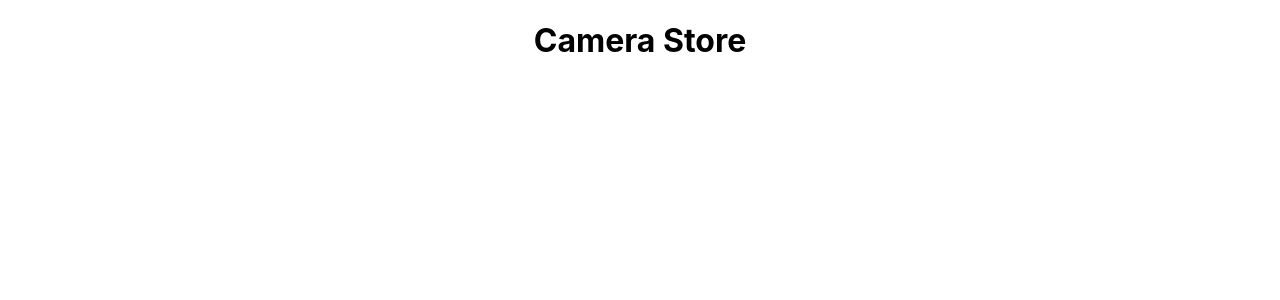
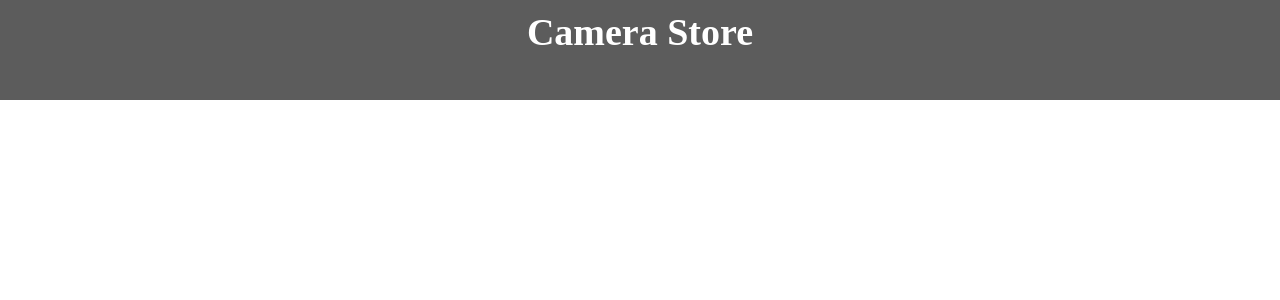
Before and after one commit to zayanahmed925/camera-shop, a React (Create React App) app: page / in a window 1280 px wide. Shown: the top 300 px of the page. Built offline with nearby package versions, Linux system fonts and the light colour scheme.

Commit message:
Navbar added

```diff
--- a/src/App.js
+++ b/src/App.js
@@ -1,10 +1,10 @@
-import logo from './logo.svg';
 import './App.css';
+import Navbar from './components/Navbar/Navbar';
 
 function App() {
   return (
     <div className="App">
-      <h1>Camera Store</h1>
+      <Navbar></Navbar>
     </div>
   );
 }
--- /dev/null
+++ b/src/components/Navbar/Navbar.css
@@ -0,0 +1,11 @@
+.navbar{
+    background-color: #5c5c5c;
+    color: white;
+    height: 100px;
+}
+.navbar h1{
+    margin-top: 0;
+    padding-top: 10px;
+    font-size: 38px;
+    font-family: "Metamorphous", cursive;
+}
--- /dev/null
+++ b/src/components/Navbar/Navbar.js
@@ -0,0 +1,11 @@
+import React from 'react';
+import './Navbar.css';
+const Navbar = () => {
+    return (
+        <nav className='navbar'>
+            <h1>Camera Store</h1>
+        </nav>
+    );
+};
+
+export default Navbar;
```
Also changed, not shown: src/components/Shop/Shop.css (added), src/components/Shop/Shop.js (added).
